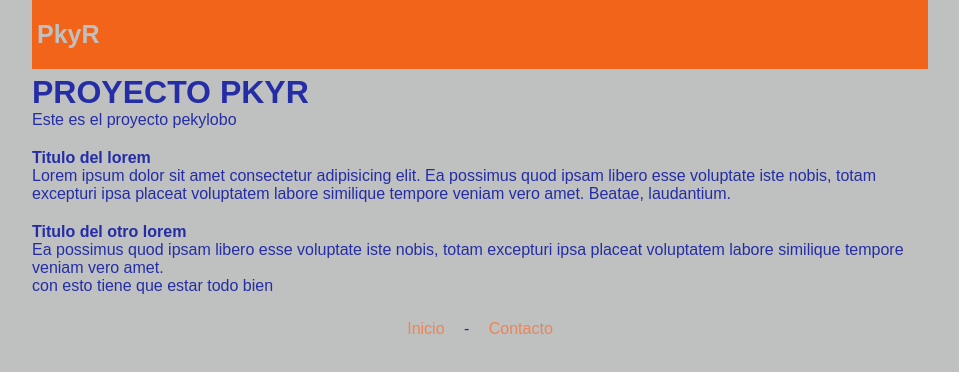
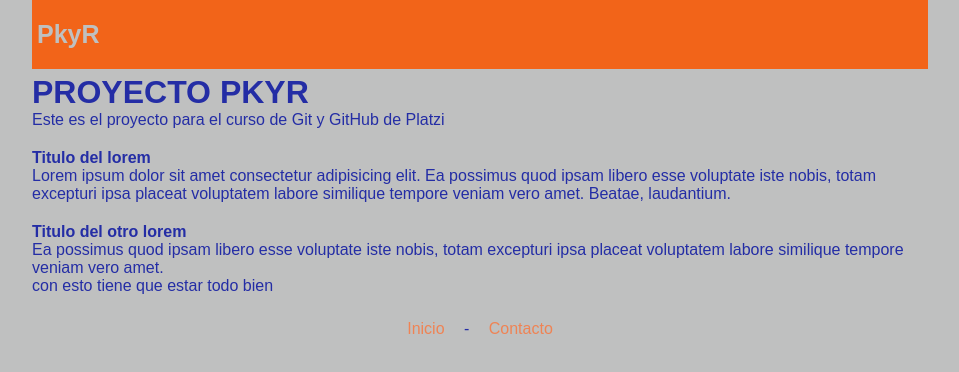
Before and after one commit to PikyR/proyectoPkyr, a plain HTML site: page index.html in a window 1280 px wide. Shown: the whole page, without its empty margins (160-1119 px from the left). Drawn offline with Linux system fonts and the light colour scheme.

Commit message:
Probando github

```diff
--- a/index.html
+++ b/index.html
@@ -17,7 +17,7 @@
     </header>
     <main>
         <h1>PROYECTO PKYR</h1>
-        <p>Este es el proyecto pekylobo</p>
+        <p>Este es el proyecto para el curso de Git y GitHub de Platzi</p>
 
         <h4>Titulo del lorem</h4>
         <p>Lorem ipsum dolor sit amet consectetur adipisicing elit. Ea possimus quod ipsam libero esse voluptate iste nobis, totam excepturi ipsa placeat voluptatem labore similique tempore veniam vero amet. Beatae, laudantium.</p>
```
